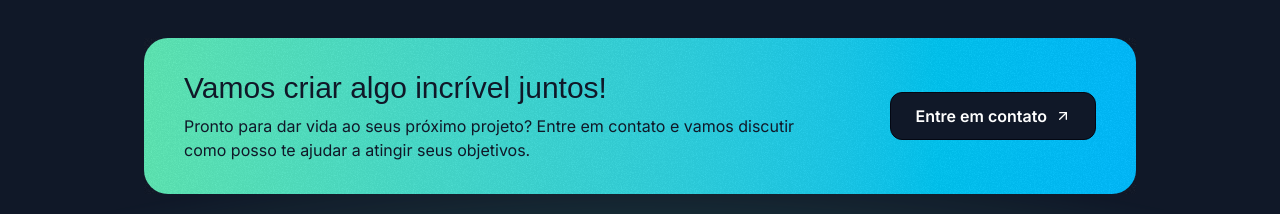
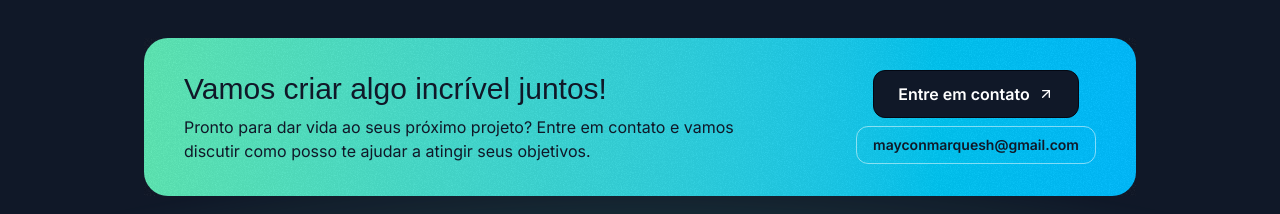
Before and after one commit to marquesmaycon/my-portfolio-2.0, a Next.js app: page / in a window 1280 px wide. Shown: the part 4954-5168 px from the top of the page. Built offline with nearby package versions, Linux system fonts and the light colour scheme; a web font is replaced by a local one.

Commit message:
add email copy functionality to contact section

```diff
--- a/components/sections/contact.tsx
+++ b/components/sections/contact.tsx
@@ -1,7 +1,18 @@
+"use client";
+
+import { useState } from "react";
 import { GrainBg } from "../graing-bg";
 import { ArrowUpRight } from "../svgs/arrow-up-right";
 
 export function Contact() {
+  const [copied, setCopied] = useState(false);
+
+  function copyEmailToClipboard() {
+    navigator.clipboard.writeText("mayconmarquesh@gmail.com");
+    setCopied(true);
+    setTimeout(() => setCopied(false), 2000);
+  }
+
   return (
     <section className="py-16 pt-12 lg:py-24 lg:pt-20" id="contact">
       <div className="container mx-auto px-4">
@@ -17,13 +28,26 @@ export function Contact() {
                 vamos discutir como posso te ajudar a atingir seus objetivos.
               </p>
             </div>
-            <div>
+            <div className="flex flex-col gap-2 items-center">
+              <a
+                href="https://web.whatsapp.com/send?phone=5544991173753&text=Oi%20Maycon%2C%20vim%20do%20seu%20portf%C3%B3lio"
+                target="_blank"
+                rel="noreferrer"
+              >
+                <button
+                  type="button"
+                  className="text-white bg-gray-900 border border-gray-950 inline-flex items-center px-6 h-12 rounded-xl gap-2 w-max cursor-pointer hover:bg-gray-700 hover:backdrop-blur-3xl transition-all duration-300"
+                >
+                  <span className="font-semibold">Entre em contato</span>
+                  <ArrowUpRight className="size-4" />
+                </button>
+              </a>
               <button
                 type="button"
-                className="text-white bg-gray-900 border border-gray-950 inline-flex items-center px-6 h-12 rounded-xl gap-2 w-max cursor-pointer hover:bg-gray-700 hover:backdrop-blur-3xl transition-all duration-300"
+                onClick={copyEmailToClipboard}
+                className="border border-white/50 px-4 py-2 rounded-xl w-[240px] text-center text-sm font-semibold cursor-pointer hover:bg-primary/10 hover:backdrop-blur-lg transition-all duration-300 "
               >
-                <span className="font-semibold">Entre em contato</span>
-                <ArrowUpRight className="size-4" />
+                {copied ? "E-mail copiado!" : "mayconmarquesh@gmail.com"}
               </button>
             </div>
           </div>
```
